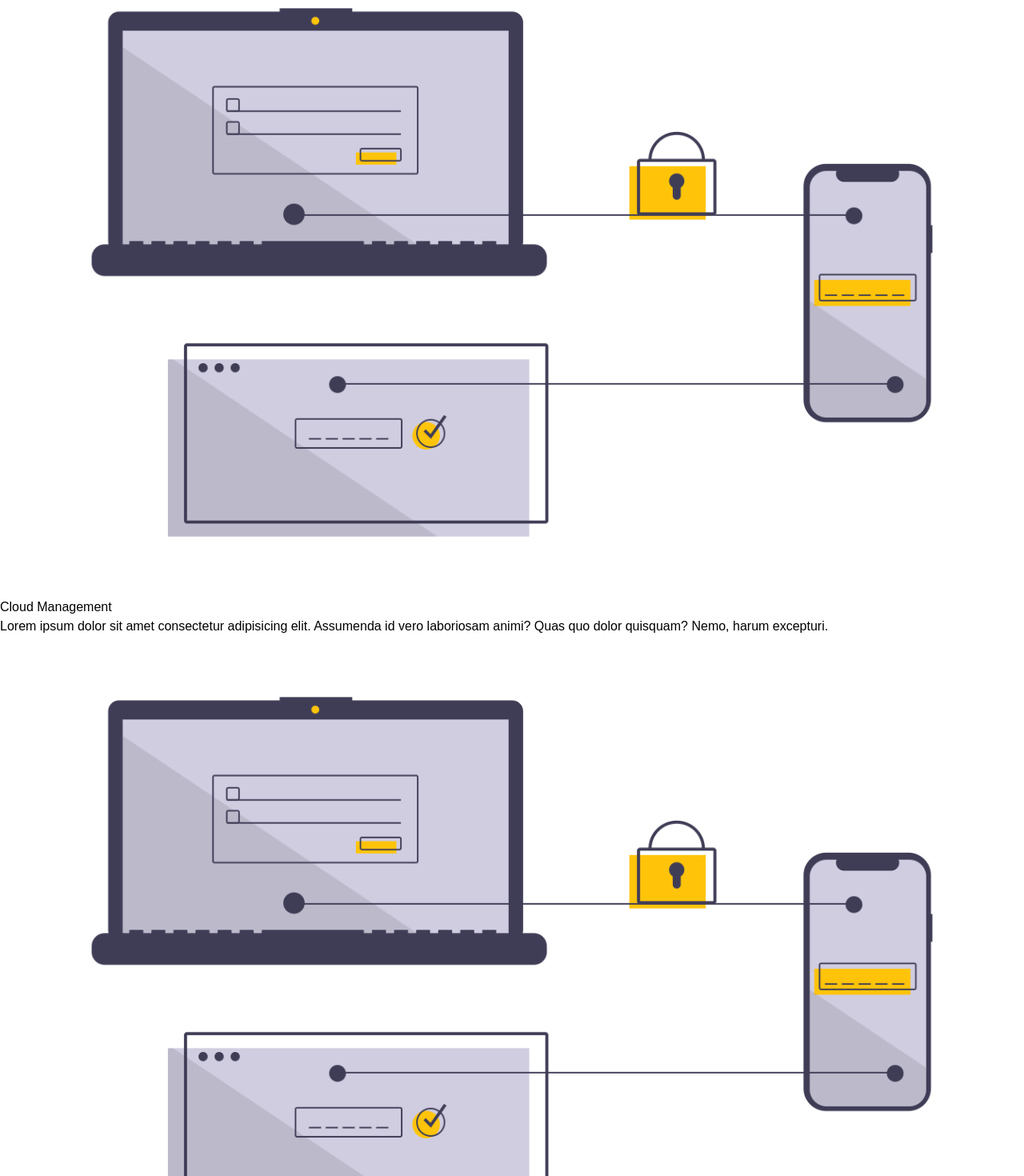
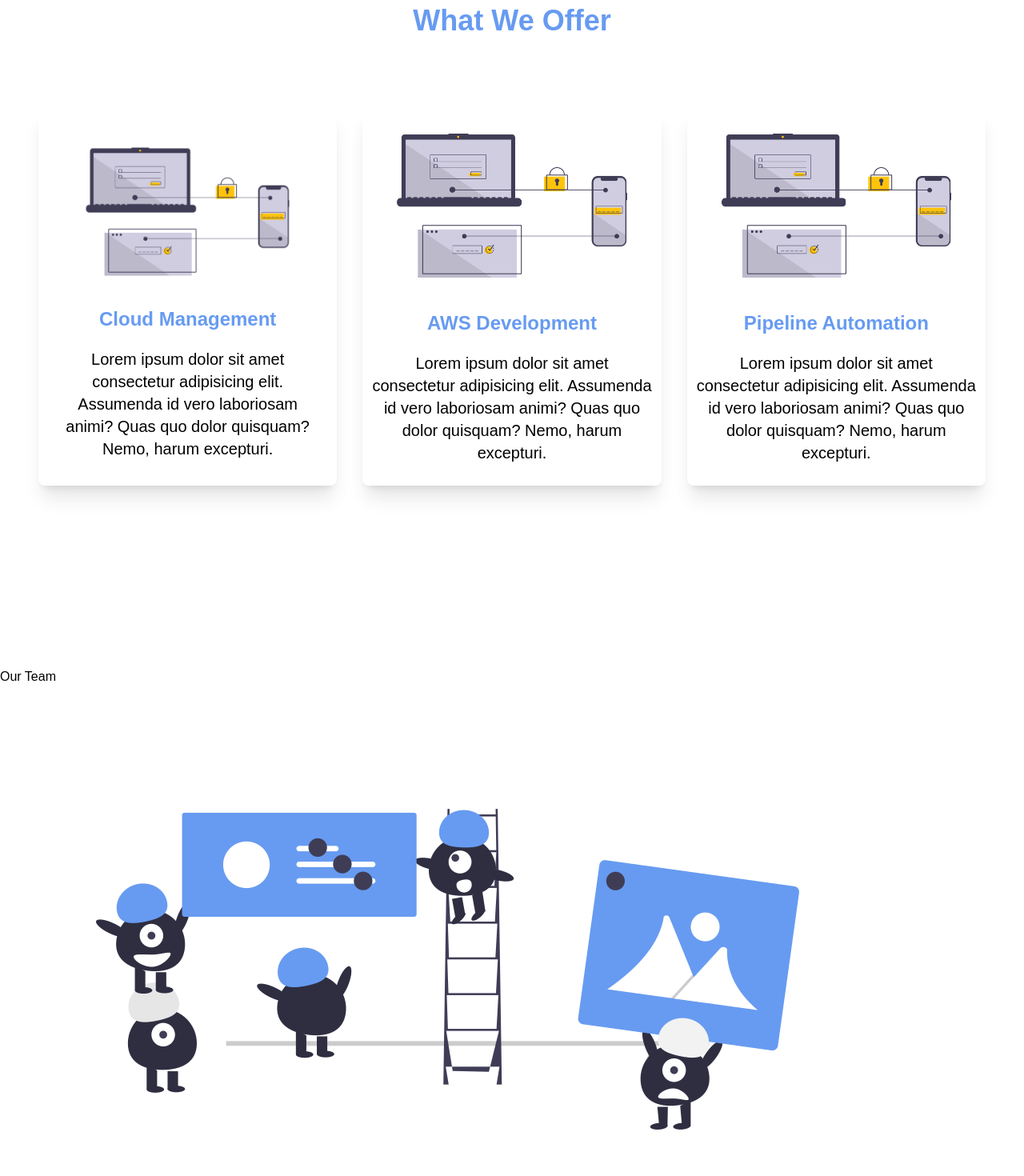
Before and after one commit to Abby1129/day1consulting, a React (Create React App) app: page / in a window 1280 px wide. Shown: the part 1740-3210 px from the top of the page at 80% size. Built offline with nearby package versions, Linux system fonts and the light colour scheme.

Commit message:
Fix services component to fit scroll

```diff
--- a/src/components/About.jsx
+++ b/src/components/About.jsx
@@ -23,7 +23,7 @@
           <h2 className="md:text-4xl sm:text-3xl text-2xl font-bold py-7">
             Your Day1 Tech Partner.
           </h2>
-          <p className="">
+          <p className="leading-7">
             Lorem ipsum dolor sit amet consectetur, adipisicing elit. Molestiae
             dolore ea doloribus, quasi ullam adipisci obcaecati facere itaque
             provident est pariatur molestias sed omnis, error ratione optio eum
--- a/src/components/Services.jsx
+++ b/src/components/Services.jsx
@@ -5,31 +5,39 @@
 
 const Services = () => {
   return (
-    <section id="services" className="">
-      <h1 className="">What We Offer</h1>
-      <div className="">
-        <div className="">
-          <img className="" src={Service3} alt="/" />
-          <h2 className="">Cloud Management</h2>
-          <p className="">
+    <section id="services" className="w-full py-[2rem] px-8 my-8 lg:h-[860px]">
+      <h1 className="text-4xl text-center font-bold lg:py-8 sm:py-2  text-[#679BF1]  ">
+        What We Offer
+      </h1>
+      <div className="max-w-[1240px] mx-auto grid md:grid-cols-3 gap-8 px-4 mt-8  ">
+        <div className="w-full shadow-xl p-3 my-6 rounded-lg hover:scale-105 duration-300 sm:p-8">
+          <img className="mx-auto bg-white" src={Service3} alt="/" />
+          <h2 className="text-3xl font-bold text-center py-5 text-[#679BF1] sm:text-2xl">
+            Cloud Management
+          </h2>
+          <p className="text-xl text-center">
             Lorem ipsum dolor sit amet consectetur adipisicing elit. Assumenda
             id vero laboriosam animi? Quas quo dolor quisquam? Nemo, harum
             excepturi.
           </p>
         </div>
-        <div className="">
-          <img className="" src={Service3} alt="/" />
-          <h2 className="">AWS Development</h2>
-          <p className="">
+        <div className="w-full shadow-xl p-3 my-6 rounded-lg hover:scale-105 duration-300 ">
+          <img className="mx-auto bg-white" src={Service3} alt="/" />
+          <h2 className="text-3xl font-bold text-center py-5 text-[#679BF1]  sm:text-2xl">
+            AWS Development
+          </h2>
+          <p className="text-xl text-center">
             Lorem ipsum dolor sit amet consectetur adipisicing elit. Assumenda
             id vero laboriosam animi? Quas quo dolor quisquam? Nemo, harum
             excepturi.
           </p>
         </div>
-        <div className="">
-          <img className="" src={Service3} alt="/" />
-          <h2 className="">Pipeline Automation</h2>
-          <p className="">
+        <div className="w-full shadow-xl p-3 my-6 rounded-lg hover:scale-105 duration-300">
+          <img className="mx-auto bg-white" src={Service3} alt="/" />
+          <h2 className="text-3xl font-bold text-center py-5 text-[#679BF1]  sm:text-2xl">
+            Pipeline Automation
+          </h2>
+          <p className="text-xl text-center">
             Lorem ipsum dolor sit amet consectetur adipisicing elit. Assumenda
             id vero laboriosam animi? Quas quo dolor quisquam? Nemo, harum
             excepturi.
--- a/src/components/Team.jsx
+++ b/src/components/Team.jsx
@@ -5,39 +5,31 @@
 
 const Team = () => {
   return (
-    <section id="team" className="w-full bg-black text-white py-16 px-6 ">
-      <div className="max-w-[1240px] mx-auto grid md:grid-cols-2 ">
-        <div className="flex flex-col justify-between">
-          <h1 className="text-[#679BF1] font-bold uppercase text-3xl">
-            Our Team
-          </h1>
-          <h2 className="md:text-4xl sm:text-3xl text-2xl font-bold py-7">
-            Obtain solutions for
-            <Typed
+    <section id="team" className="">
+      <div className="">
+        <div className="">
+          <h1 className="">Our Team</h1>
+          <h2 className="">
+            {/* Obtain solutions for */}
+            {/* <Typed
               className="md:text-4xl sm:text-3xl text-xl font-bold md:pl-4 pl-2 text-[#F8DE7E]"
               strings={["Cloud", "AWS", "Azure"]}
               typeSpeed={120}
               backSpeed={140}
               loop
-            />
+            /> */}
           </h2>
           <p>
-            Lorem ipsum dolor sit amet, consectetur adipisicing elit. Eos
+            {/* Lorem ipsum dolor sit amet, consectetur adipisicing elit. Eos
             provident aliquid, eius odio eaque et hic, nihil omnis culpa,
             delectus molestiae? Sed dolorum recusandae facere ex, autem velit
-            blanditiis suscipit?
+            blanditiis suscipit? */}
           </p>
           <Link to="/contact">
-            <button className="bg-[#FFC40A] w-[200px] rounded-md font-medium my-6 mx-auto md:mx-0 py-3 text-black hover:bg-[#F8DE7E]">
-              Request Consultation
-            </button>
+            {/* <button className="">Request Consultation</button> */}
           </Link>
         </div>
-        <img
-          className="w-[500px] mx-auto my-4 rounded-tr-lg rounded-tl-[100px] rounded-br-[100px] rounded-bl-lg "
-          src={teamImg}
-          alt="/"
-        />
+        <img className="" src={teamImg} alt="/" />
       </div>
     </section>
   );
```
Also changed, not shown: text.txt.
